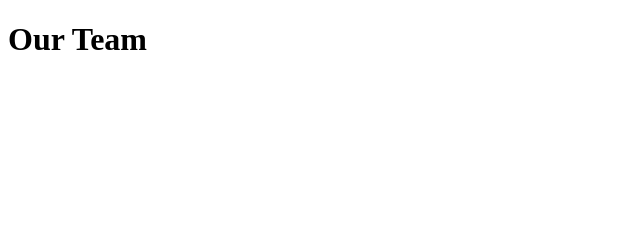
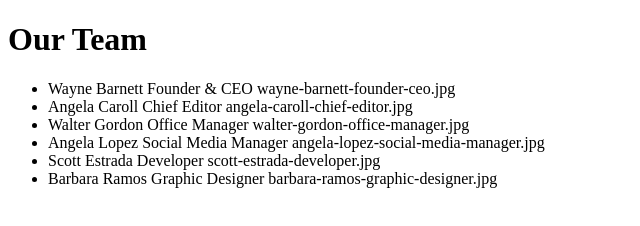
Before and after one commit to vittoriaromano/js-our-team, a plain HTML site: page index.html in a window 1280 px wide. Shown: the whole page, without its empty margins (0-640 px from the left). Drawn offline with Linux system fonts and the light colour scheme.

Commit message:
milestone-2

```diff
--- a/index.html
+++ b/index.html
@@ -10,7 +10,16 @@
     <header>
         <h1>Our Team</h1>
     </header>
-    <main></main>
+    <main>
+        <ul>
+            <li id="team1"> Team1</li>
+            <li id="team2"> Team1</li>
+            <li id="team3"> Team1</li>
+            <li id="team4"> Team1</li>
+            <li id="team5"> Team1</li>
+            <li id="team6"> Team1</li>
+        </ul>
+    </main>
     <script src="js/index.js"></script>
 </body>
 </html>
--- a/js/index.js
+++ b/js/index.js
@@ -1,42 +1,161 @@
 'use strict'
 //team members
-const teamMember1 ={
+
+//CREAre ARRAY DI OBJECTS
+const teamMembers =
+[
+{
     nome: 'Wayne Barnett',
     ruolo: 'Founder & CEO',
     foto : 'wayne-barnett-founder-ceo.jpg'
-}
-
-const teamMember2 ={
+},
+{
     nome: 'Angela Caroll',
     ruolo: 'Chief Editor',
     foto : 'angela-caroll-chief-editor.jpg'
-}
-
-
-const teamMember3 ={
+},
+{
     nome: 'Walter Gordon',
     ruolo: 'Office Manager',
     foto : 'walter-gordon-office-manager.jpg'
-}
-
-const teamMember4 ={
+ },
+ {
     nome: 'Angela Lopez',
     ruolo: 'Social Media Manager',
     foto : 'angela-lopez-social-media-manager.jpg'
+ },
+ {
+   nome: 'Scott Estrada',
+   ruolo: 'Developer',
+   foto : 'scott-estrada-developer.jpg'
+},
+{
+   nome: 'Barbara Ramos',
+   ruolo: 'Graphic Designer',
+   foto : 'barbara-ramos-graphic-designer.jpg'
 }
+]
 
-const teamMember5 ={
-    nome: 'Scott Estrada',
-    ruolo: 'Developer',
-    foto : 'scott-estrada-developer.jpg'
-}
+//INSERIRE NEL DOM
 
-const teamMember6 ={
-    nome: 'Barbara Ramos',
-    ruolo: 'Graphic Designer',
-    foto : 'barbara-ramos-graphic-designer.jpg'
-}
+
+//member 1
+ const team1 = document.getElementById('team1');
+ team1.innerText = teamMembers[0].nome;
+ team1.innerText += '  ' + teamMembers[0].ruolo;
+ team1.innerText += '  ' + teamMembers[0].foto;
+   console.log(teamMembers[0]);
+
+
+
+//member 2
+const team2 = document.getElementById('team2');
+team2.innerText = teamMembers[1].nome;
+team2.innerText += '  ' + teamMembers[1].ruolo;
+team2.innerText += '  ' + teamMembers[1].foto;
+console.log(teamMembers[1]);
+
+
+//member 3
+const team3 = document.getElementById('team3');
+team3.innerText = teamMembers[2].nome;
+team3.innerText += '  ' + teamMembers[2].ruolo;
+team3.innerText += '  ' + teamMembers[2].foto;
+console.log(teamMembers[2]);
+
+
+//member 4
+const team4 = document.getElementById('team4');
+team4.innerText = teamMembers[3].nome;
+team4.innerText += '  ' + teamMembers[3].ruolo;
+team4.innerText += '  ' + teamMembers[3].foto;
+console.log(teamMembers[3]);
+
+
+//member 5
+const team5 = document.getElementById('team5');
+team5.innerText = teamMembers[4].nome;
+team5.innerText += '  ' + teamMembers[4].ruolo;
+team5.innerText += '  ' + teamMembers[4].foto;
+console.log(teamMembers[4]);
+
+//member 5
+const team6 = document.getElementById('team6');
+team6.innerText = teamMembers[5].nome;
+team6.innerText += '  ' + teamMembers[5].ruolo;
+team6.innerText += '  ' + teamMembers[5].foto;
+console.log(teamMembers[5]);
+
+
+
+
+
+
+
+
+
+
+//ERRORE
+// for (let i = 0; i < teamMembers.length; i++){
+//     const member = teamMembers[i];
+//     console.log(member);
+//     const team1 = document.getElementById('team1');
+//     team1.innerText = member;
+
+// }
+
+
+//member2
+//  const teamMember2 ={
+//      nome: 'Angela Caroll',
+//      ruolo: 'Chief Editor',
+//      foto : 'angela-caroll-chief-editor.jpg'
+//  }
+//  for (let key in teamMember2){
+//      console.log(teamMember2[key]);
+//  }
+
+// //member3
+// const teamMember3 ={
+//     nome: 'Walter Gordon',
+//     ruolo: 'Office Manager',
+//     foto : 'walter-gordon-office-manager.jpg'
+// }
+// for (let key in teamMember3){
+//     console.log(teamMember3[key]);
+// }
+
+// //member4
+// const teamMember4 ={
+//     nome: 'Angela Lopez',
+//     ruolo: 'Social Media Manager',
+//     foto : 'angela-lopez-social-media-manager.jpg'
+// }
+// for (let key in teamMember4){
+//     console.log(teamMember4[key]);
+// }
+
+// //member5
+// const teamMember5 ={
+//     nome: 'Scott Estrada',
+//     ruolo: 'Developer',
+//     foto : 'scott-estrada-developer.jpg'
+// }
+// for (let key in teamMember5){
+//     console.log(teamMember5[key]);
+// }
+
+// //member6
+// const teamMember6 ={
+//     nome: 'Barbara Ramos',
+//     ruolo: 'Graphic Designer',
+//     foto : 'barbara-ramos-graphic-designer.jpg'
+// }
+// for (let key in teamMember6){
+//     console.log(teamMember6[key]);
+// }
+
 
 //array team members
- const team =[teamMember1,teamMember2,teamMember3,teamMember4,teamMember5,teamMember6];
- console.log(team)
+//   const team =[teamMember1,teamMember2];
+//   console.log(team)
```
